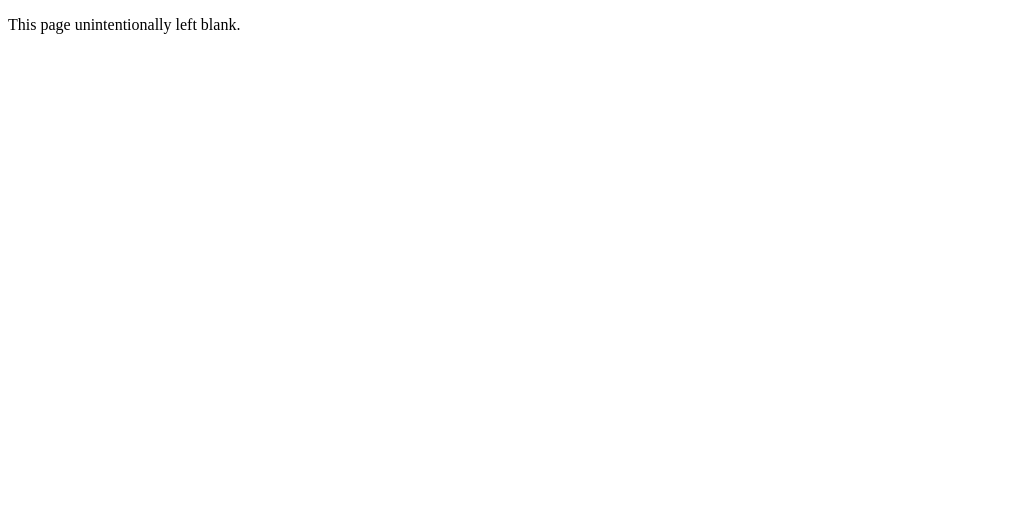
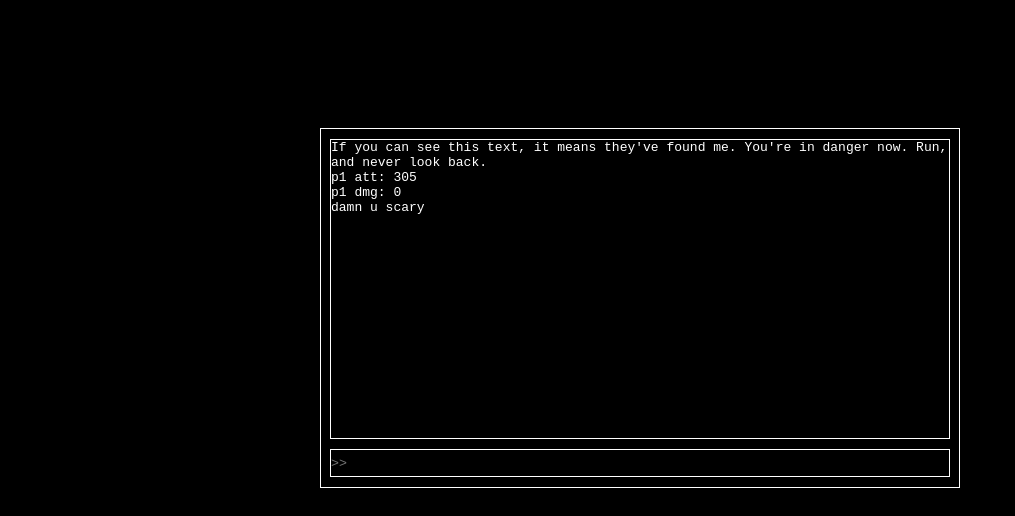
Before and after one commit to aarondesanto/effective-guacamole, a plain HTML site: page index.html in a window 1280 px wide. Shown: the whole page, without its empty margins (0-1015 px from the left). Drawn offline with Linux system fonts and the light colour scheme.

Commit message:
total overhaul.  node removed completely.  all user input/output is now displayed in the dom.  user input shows up as output on the dom too.

```diff
--- a/assets/main.css
+++ /dev/null
@@ -1 +0,0 @@
-/* CSS Goes Here */
--- a/index.html
+++ b/index.html
@@ -2,11 +2,20 @@
 <html>
   <head>
     <meta charset="utf-8">
-    <script src="assets/scripts/main.js"></script>
-    <link rel="stylesheet" href="assets/main.css">
+    <link rel="stylesheet" href="main.css">
     <title>Nameless</title>
   </head>
   <body>
-    <p>This page unintentionally left blank.</p>
+
+    <div class="content">
+      <div id="text-output">
+        <p>If you can see this text, it means they've found me.  You're in danger now.  Run, and never look back.</p>
+      </div>
+      <form id="form-text" action="">
+        <input id="user-input" type="text" placeholder=">>">
+      </form>
+    </div>
+
+    <script src="main.js"></script>
   </body>
 </html>
--- /dev/null
+++ b/main.css
@@ -0,0 +1,36 @@
+html, body, div, p, input {
+  margin: 0;
+  padding: 0;
+  border: 0;
+  -moz-box-sizing: border-box;
+       box-sizing: border-box;
+  font-family: monospace;
+  color: #FFF;
+  background-color: #000;
+}
+
+
+#user-input {
+  height: 28px;
+  width: 620px;
+  margin-left: 9px;
+  border: 1px solid #FFF;
+}
+#user-input:focus {
+  border: 2px solid red;
+}
+
+.content {
+  height: 360px;
+  width: 640px;
+  margin: 10% auto;
+  border: 1px solid #FFF;
+}
+
+#text-output {
+  overflow-y: auto;
+  height: 300px;
+  width: 620px;
+  margin: 10px auto;
+  border: 1px solid #FFF;
+}
--- a/assets/scripts/main.js
+++ b/main.js
@@ -1,14 +1,18 @@
-var Character = function Character(cName) {
-  this.name = cName,
-  this.level = 1,
-  this.exp = 0,
-  this.hp = 8,
-  this.attack = 2,
-  this.defense = 2,
-  this.inCombat = false,
-  this.run = false;
-};
+var mainIn = document.getElementById("user-input"),
+    mainOut = document.getElementById("text-output"),
+    mainSubmit = document.getElementById("form-text");
+mainSubmit.addEventListener("submit", onUserInput, false);
 
+function writeToScreen(content) {
+  var newMessage = document.createElement("p");
+  newMessage.innerText = content;
+  mainOut.appendChild(newMessage);
+}
+function onUserInput(event) {
+  event.preventDefault();
+  writeToScreen(mainIn.value);
+  mainSubmit.reset();
+}
 
 function rando(min, max) { // Returns a random whole number between min and max (inclusive).
   return Math.floor(Math.random() * (max - min + 1)) + min; // Used for combat rolls.
@@ -47,9 +51,21 @@ function checkExp(char) {
   } else if (char.exp >= lvl[5] && char.exp < lvl[6]) {
     char.level = 6;
   } else {
-    console.log("damn u scary");
+    writeToScreen("damn u scary");
     char.level = 1337;
   }
+};
+
+
+var Character = function Character(cName) {
+  this.name = cName,
+  this.level = 1,
+  this.exp = 0,
+  this.hp = 8,
+  this.attack = 2,
+  this.defense = 2,
+  this.inCombat = false,
+  this.run = false;
 };
 
 var InstanceOfCombat = function InstanceOfCombat(p1, p2) {
@@ -59,7 +75,6 @@ var InstanceOfCombat = function InstanceOfCombat(p1, p2) {
       p1DefenseRoll = defenseRoll(p1),
       p2AttackRoll = attackRoll(p2),
       p2DefenseRoll = defenseRoll(p2);
-
   p1DamageTaken = p2AttackRoll - p1DefenseRoll;
   p2DamageTaken = p1AttackRoll - p2DefenseRoll;
 
@@ -73,7 +88,6 @@ var InstanceOfCombat = function InstanceOfCombat(p1, p2) {
 
   p1.hp = p1.hp - p1DamageTaken;
   p2.hp = p2.hp - p2DamageTaken;
-
   p1.exp = p1.exp + (p2DamageTaken * 4);
   p2.exp = p2.exp + (p1DamageTaken * 4);
 
@@ -84,30 +98,24 @@ var InstanceOfCombat = function InstanceOfCombat(p1, p2) {
   if (p2.hp < 0) {
     p2.hp = 0;
   }
-
-  console.log("p1 att: " + p1AttackRoll, "p1 def: " + p1DefenseRoll, "p2 att: " + p2AttackRoll, "p2 def: " + p2DefenseRoll);
-  console.log("p1 dmg: " + p1DamageTaken, "p2 dmg: " + p2DamageTaken);
+  writeToScreen("p1 att: " + p1AttackRoll, "p1 def: " + p1DefenseRoll, "p2 att: " + p2AttackRoll, "p2 def: " + p2DefenseRoll);
+  writeToScreen("p1 dmg: " + p1DamageTaken, "p2 dmg: " + p2DamageTaken);
 };
 
 var Fight = function Fight(p1, p2) {
   p1.inCombat = true;
   p2.inCombat = true;
-
   billy.attack = 666; // DEBUG PURPOSES ONLY
 
   var firstBlood = new InstanceOfCombat(p1, p2);
-
   while (canContinue(p1, p2)) {
-    // Ask abut running here?
+    // Ask abut running here?     ---mainIn.value---
     var newBlood = new InstanceOfCombat(p1, p2);
   }
-
   checkExp(p1);
-
   p1.inCombat = false;
   p2.inCombat = false;
 }
-
 // var NPCDB = [
 //   {
 //     id: 10,
@@ -117,10 +125,8 @@ var Fight = function Fight(p1, p2) {
 //     defense: 1
 //   }
 // ];
-
 var billy = new Character("BillyBobThorton");
 var wesley = new Character("WesleySnipes");
 var fight1 =  new Fight(billy, wesley);
-
 console.log(billy);
 console.log(wesley);
```
Also changed, not shown: assets/scripts/testCIn.js (deleted, +0 -15 lines), package.json (deleted, +0 -29 lines), 1 other file.
